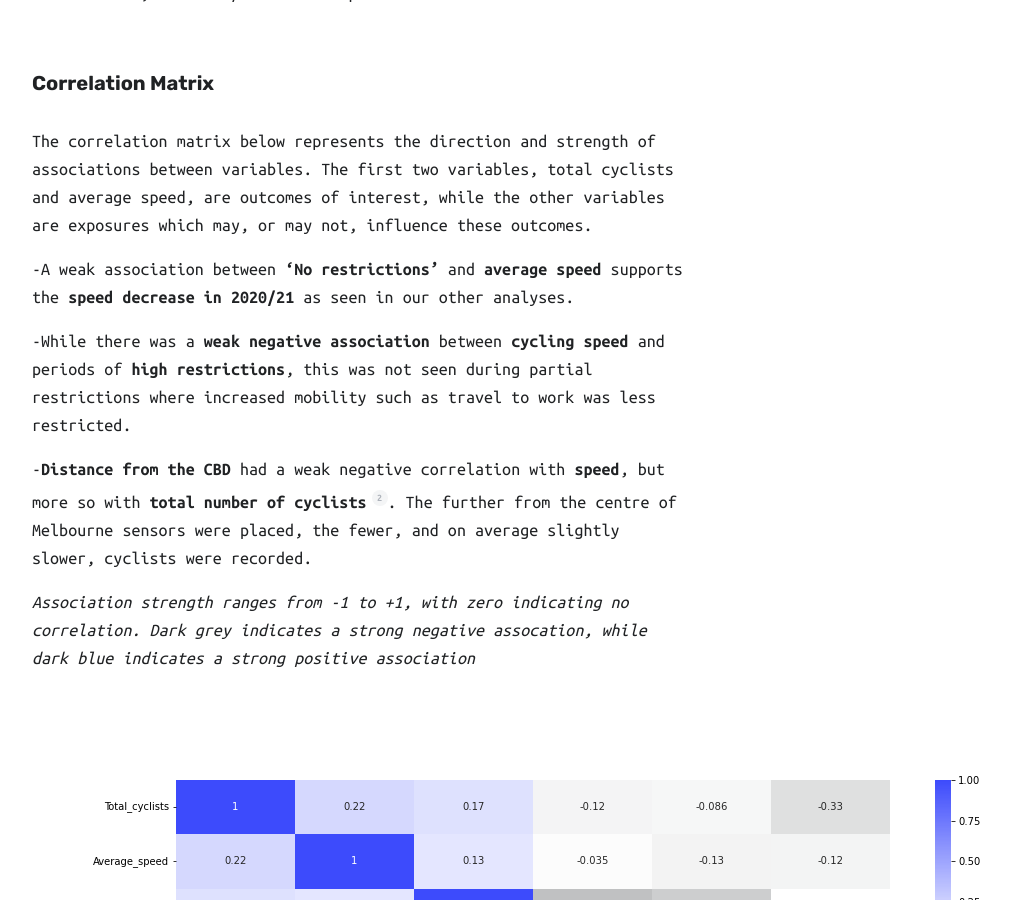
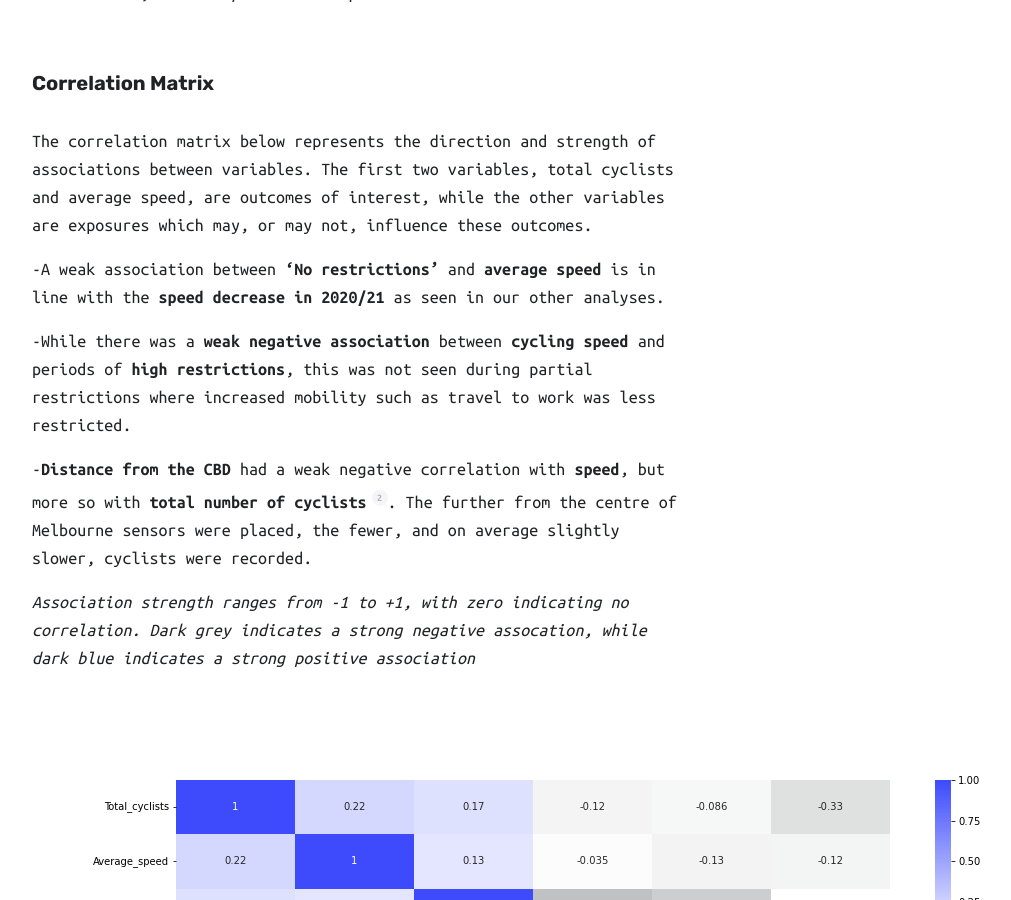
Before and after one commit to CaroPattle/bicycle_data_melbourne, a Jekyll site: the page built from docs/_projects/2021-11-13-bicycle-flows.md, in a window 1280 px wide and 900 px high, scrolled down 9236 px. Shown: the whole window, without its empty margins (38-1049 px from the left). Built offline with Jekyll 4.4.1, drawn with Linux system fonts in a browser that asks for light colours; nearby versions of some CDN libraries.

Commit message:
change in markdown, saved

```diff
--- a/docs/_projects/2021-11-13-bicycle-flows.md
+++ b/docs/_projects/2021-11-13-bicycle-flows.md
@@ -140,7 +140,7 @@ For the purposes of this analysis, we've aligned weeks of the year to their resp
 <br>
 The correlation matrix below represents the direction and strength of associations between variables. The first two variables, total cyclists and average speed, are outcomes of interest, while the other variables are exposures which may, or may not, influence these outcomes.
 
--A weak association between **'No restrictions'** and **average speed** supports the **speed decrease in 2020/21** as seen in our other analyses.
+-A weak association between **'No restrictions'** and **average speed** is in line with the **speed decrease in 2020/21** as seen in our other analyses.
 
 -While there was a **weak negative association** between **cycling speed** and periods of **high restrictions**, this was not seen during partial restrictions where increased mobility such as travel to work was less restricted.
 
```
